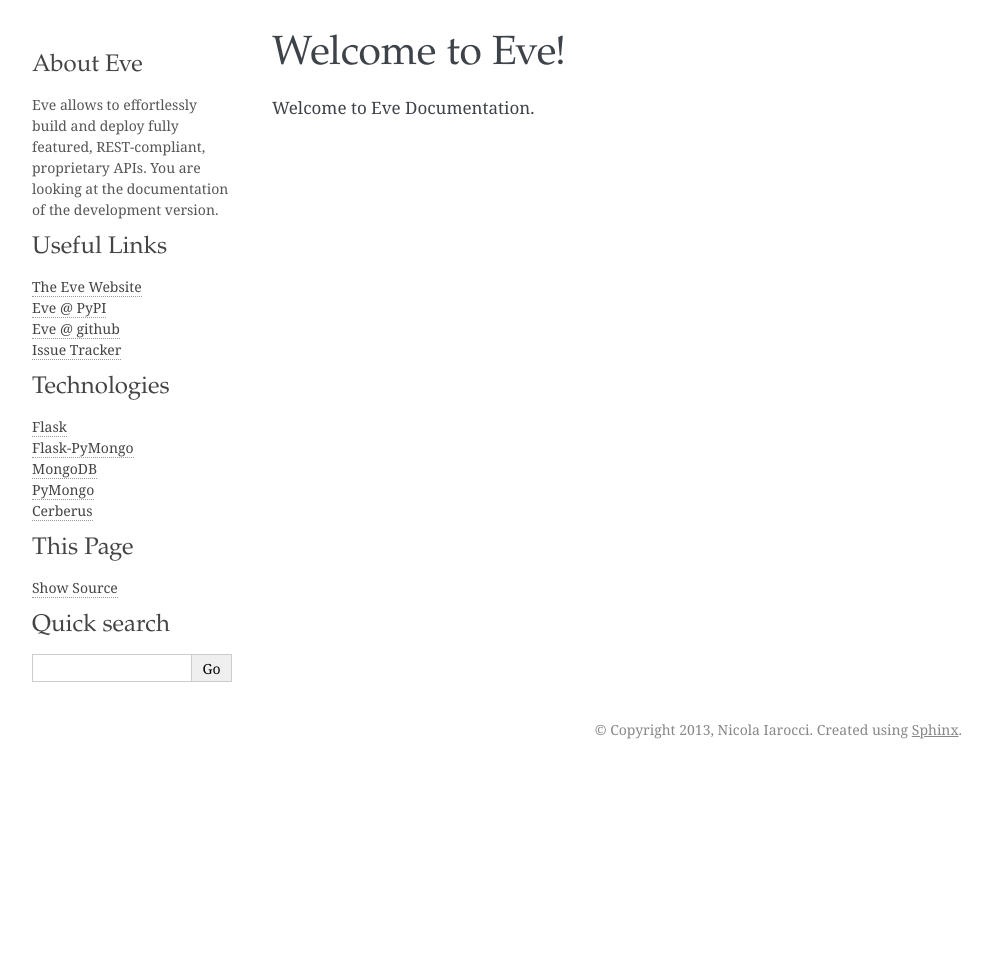
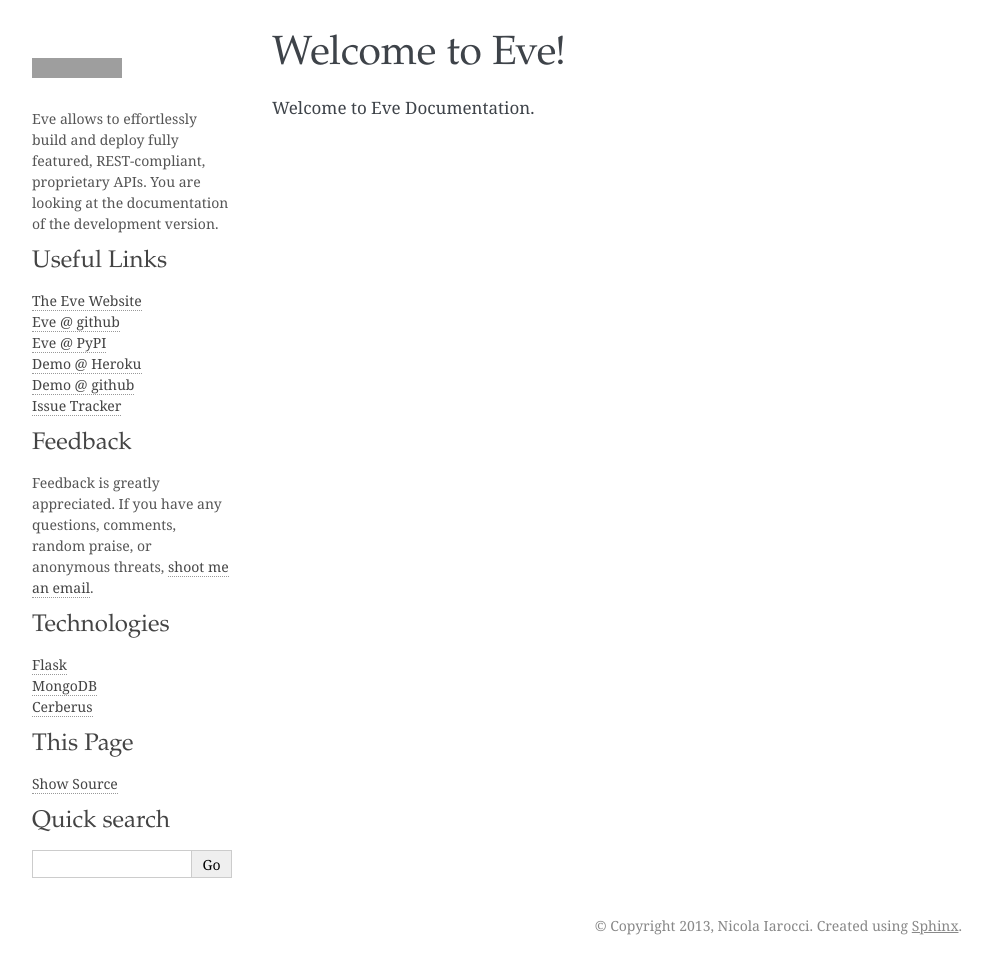
Before and after one commit to pyeve/eve, a Sphinx documentation site: the page built from docs/index.rst, in a window 1280 px wide. Shown: the whole page, without its empty margins (148-1140 px from the left). Built offline with Sphinx 7.4.7, drawn with Linux system fonts in a browser that asks for light colours; before the commit the page ends 900 px from its top, so only the background shows below that; grey boxes are pictures that could not be loaded.

Commit message:
Sidebar first draft

```diff
--- a/docs/_templates/sidebarintro.html
+++ b/docs/_templates/sidebarintro.html
@@ -1,21 +1,31 @@
-<h3>About Eve</h3>
 <p>
-  Eve allows to effortlessly build and deploy fully featured, REST-compliant,
-  proprietary APIs. You are looking at the documentation of the development
-  version.
+  <iframe src="http://ghbtns.com/github-btn.html?user=nicolaiarocci&repo=eve&type=watch&count=true&size=large"
+    allowtransparency="true" frameborder="0" scrolling="0" width="200px" height="35px"></iframe>
+</p>
+<!--<h3>About Eve</h3>-->
+<p>
+  Eve allows to effortlessly build and deploy fully featured, REST-compliant, proprietary APIs. You are looking at the documentation of the development version.
 </p>
 <h3>Useful Links</h3>
 <ul>
   <li><a href="http://python-eve.org/">The Eve Website</a></li>
+  <li><a href="http://github.com/nicolaiarocci/eve">Eve @ github</a></li>
   <li><a href="http://pypi.python.org/pypi/Eve">Eve @ PyPI</a></li>
-  <li><a href="http://github.com/nicolaiarocci/eve">Eve @ github</a></li>
+  <li><a href="http://eve-demo.herokuapp.com/">Demo @ Heroku</a></li>
+  <li><a href="http://github.com/nicolaiarocci/eve-demo">Demo @ github</a></li>
   <li><a href="http://github.com/nicolaiarocci/eve/issues">Issue Tracker</a></li>
 </ul>
+<h3>Feedback</h3>
+<p>
+  Feedback is greatly appreciated. If you have any questions, comments,
+  random praise, or anonymous threats, <a href="mailto:me@nicolaiarocci.com">
+  shoot me an email</a>.
+</p>
 <h3>Technologies</h3>
 <ul>
   <li><a href="http://flask.pocoo.org/">Flask</a></li>
-  <li><a href="https://github.com/dcrosta/flask-pymongo">Flask-PyMongo</a></li>
+  <!--<li><a href="https://github.com/dcrosta/flask-pymongo">Flask-PyMongo</a></li>-->
   <li><a href="http://mongodb.org">MongoDB</a></li>
-  <li><a href="https://github.com/mongodb/mongo-python-driver">PyMongo</a></li>
+  <!--<li><a href="https://github.com/mongodb/mongo-python-driver">PyMongo</a></li>-->
   <li><a href="http://github.com/nicolaiarocci/cerberus">Cerberus</a></li>
 </ul>
```
